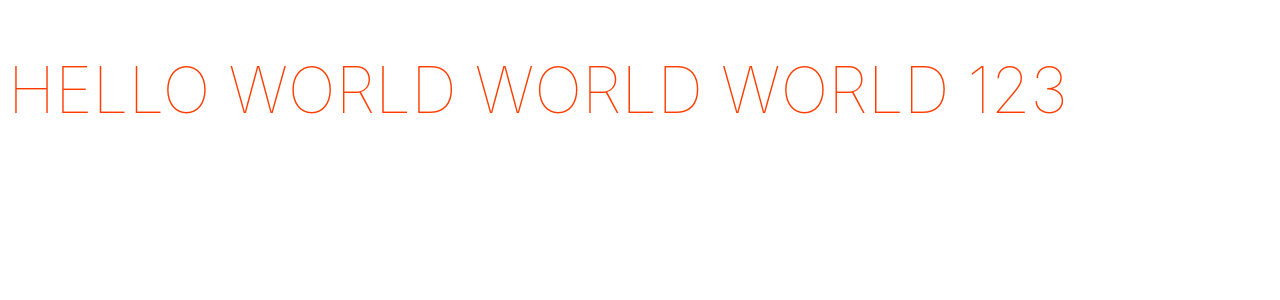
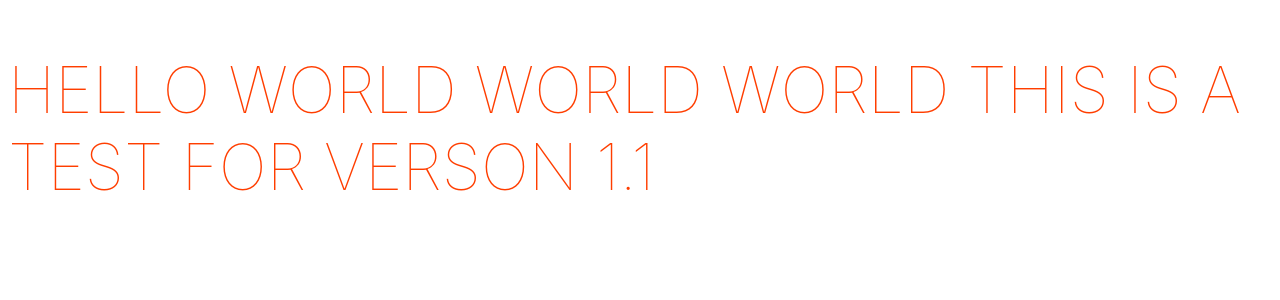
Before and after one commit to zhawjtran/SW11_svelte1---Minimal-application, a Svelte app: page / in a window 1280 px wide. Shown: the top 300 px of the page. Built offline with nearby package versions, Linux system fonts and the light colour scheme.

Commit message:
add version 1.1

```diff
--- a/src/App.svelte
+++ b/src/App.svelte
@@ -1,5 +1,5 @@
 <script>
-	let message = "Hello World world world 123";
+	let message = "Hello World world world this is a test for verson 1.1";
 </script>
 
 <div>
```
